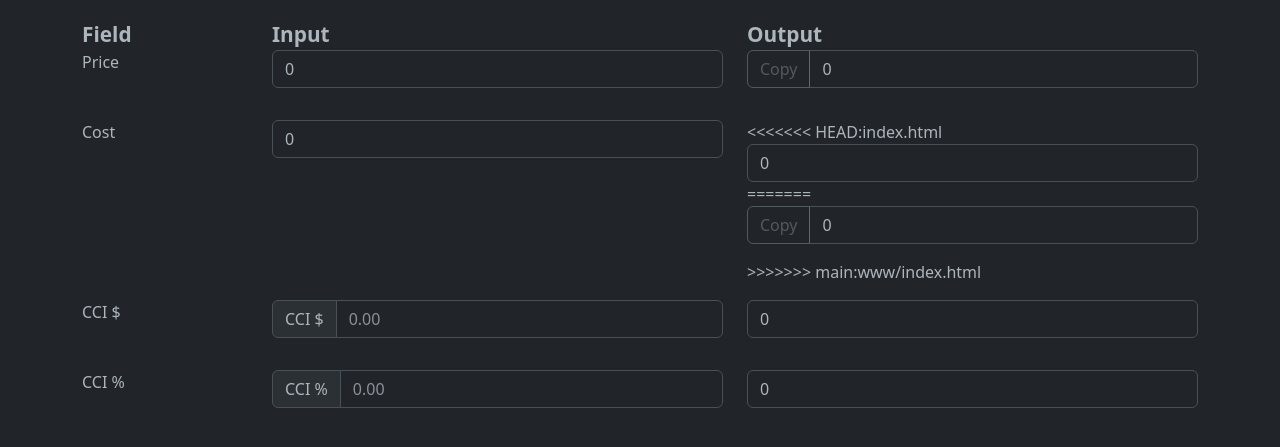
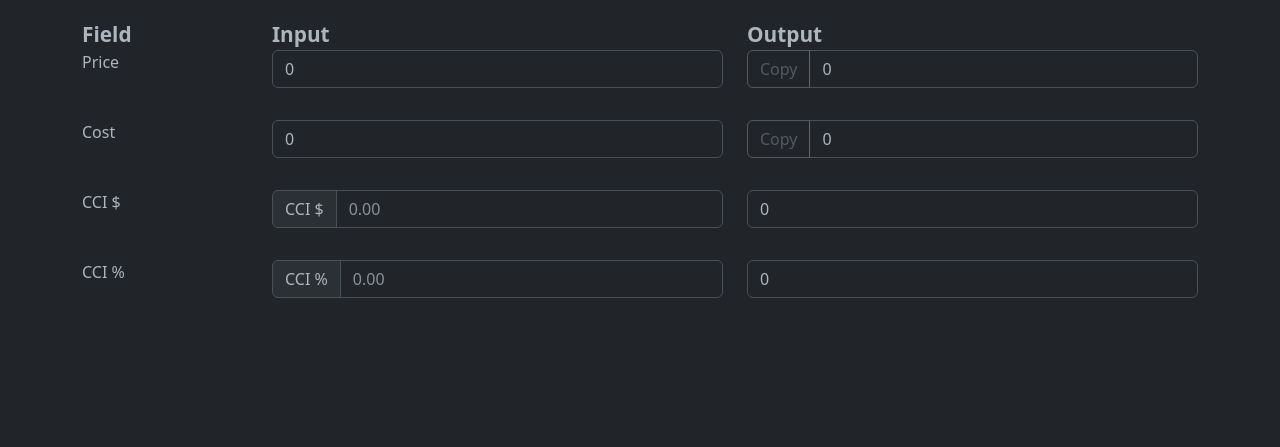
Before and after one commit to andrew-welch/ccicalculator, a plain HTML site: page www/index.html in a window 1280 px wide. Shown: the part 53-500 px from the top of the page. Drawn offline with nearby package versions, Linux system fonts and the light colour scheme.

Commit message:
Remove frontpage markup

```diff
--- a/www/index.html
+++ b/www/index.html
@@ -69,14 +69,12 @@
         </div>
 
         <div class="col-5">
-<<<<<<< HEAD:index.html
-          <input type="number" readonly value="0" class="form-control" id="cciout_cost"/>
-=======
+
           <div class="input-group mb-3">
             <button class="btn btn-outline-secondary" type="button" id="cci_cost_copy_button" disabled>Copy</button>
             <input type="number" readonly value="0" class="form-control" id="cciout_cost"/>
           </div>
->>>>>>> main:www/index.html
+
         </div>
       </div>
 
```
